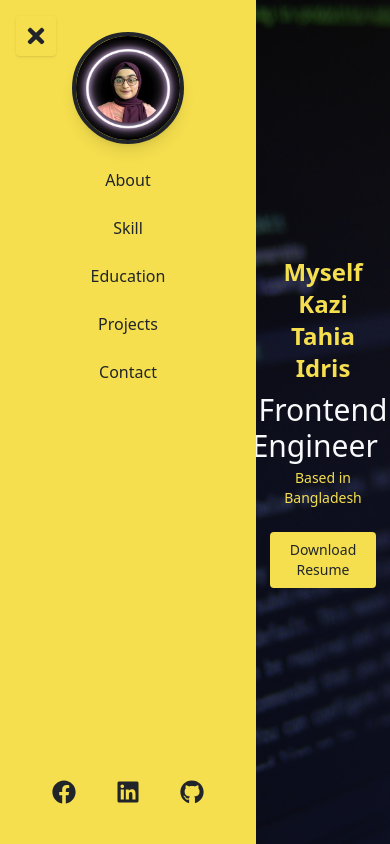
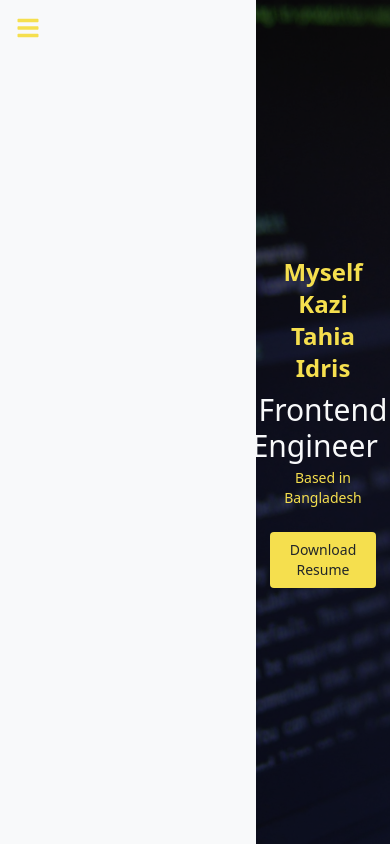
Before and after one commit to tahia-tahi/portfolio-tahia, a React (Vite) app: page / in a window 390 px wide. Shown: the top 844 px of the page. Built offline with nearby package versions, Linux system fonts and the light colour scheme.

Commit message:
style updated

```diff
--- a/src/Components/Sidebar.jsx
+++ b/src/Components/Sidebar.jsx
@@ -2,43 +2,21 @@ import React, { useState } from 'react';
 import { FaFacebook, FaLinkedin, FaGithub, FaBars, FaTimes } from 'react-icons/fa';
 import picture from '../assets/6.jpg';
 
-const navItems = ['about', 'skill', 'education', 'projects', 'contact'];
+const Sidebar = () => {
+  const [isOpen, setIsOpen] = useState(false);
+  const navItems = ['about', 'skill', 'education', 'projects', 'contact'];
 
-const Sidebar = () => {
-  const [isOpen, setIsOpen] = useState(true);
-
-  // Optional: Smooth scroll on nav click
-  const handleNavClick = (e, id) => {
-    e.preventDefault();
-    const el = document.getElementById(id);
-    if (el) {
-      el.scrollIntoView({ behavior: 'smooth' });
-    }
-    // On mobile, close sidebar after click
-    if (window.innerWidth < 768) {
-      setIsOpen(false);
-    }
-  };
-
-  // Responsive toggle button visible only on small screens
   return (
     <>
-      {/* Toggle Button for mobile */}
-      <button
-        onClick={() => setIsOpen(!isOpen)}
-        className="fixed top-4 left-4 z-50 md:hidden bg-primary text-secondary p-2 rounded shadow"
-        aria-label={isOpen ? 'Close menu' : 'Open menu'}
-      >
-        {isOpen ? <FaTimes size={24} /> : <FaBars size={24} />}
-      </button>
+      {/* Hamburger Icon - Only visible on mobile */}
+      <div className="md:hidden fixed top-4 left-4 z-50">
+        <button onClick={() => setIsOpen(true)} className="text-primary text-2xl">
+          <FaBars />
+        </button>
+      </div>
 
-      {/* Sidebar */}
-      <aside
-        className={`fixed top-0 left-0 h-full w-64 bg-primary text-secondary shadow-lg flex flex-col items-center py-8
-          transform transition-transform duration-300 ease-in-out
-          ${isOpen ? 'translate-x-0' : '-translate-x-full'} md:translate-x-0 md:static md:flex`}
-        aria-label="Sidebar navigation"
-      >
+      {/* Sidebar for Desktop */}
+      <aside className="hidden md:flex fixed top-0 left-0 h-full w-64 bg-primary text-secondary shadow-lg flex-col items-center py-8 z-40">
         {/* Profile Picture */}
         <div className="mb-4">
           <a href="#home" aria-label="Home">
@@ -50,8 +28,6 @@ const Sidebar = () => {
           </a>
         </div>
 
-
-
         {/* Navigation */}
         <nav className="flex-1 w-full">
           <ul className="space-y-2 text-center font-medium">
@@ -59,7 +35,6 @@ const Sidebar = () => {
               <li key={item}>
                 <a
                   href={`#${item}`}
-                  onClick={(e) => handleNavClick(e, item)}
                   className="block capitalize py-2 hover:bg-secondary hover:text-base-100 rounded-md transition"
                 >
                   {item}
@@ -70,36 +45,72 @@ const Sidebar = () => {
         </nav>
 
         {/* Social Icons */}
-        <div className="flex gap-6 mt-auto pt-3">
-          <a
-            href="https://facebook.com"
-            target="_blank"
-            rel="noopener noreferrer"
-            className="p-2 rounded hover:text-accent focus:outline-none focus:ring-2 focus:ring-accent"
-            aria-label="Facebook"
-          >
-            <FaFacebook className="w-6 h-6" />
+        <div className="flex gap-4 mt-auto pt-3">
+          <a href="https://facebook.com" target="_blank" rel="noopener noreferrer">
+            <FaFacebook className="w-6 h-6 hover:text-accent" />
           </a>
-          <a
-            href="https://linkedin.com"
-            target="_blank"
-            rel="noopener noreferrer"
-            className="p-2 rounded hover:text-accent focus:outline-none focus:ring-2 focus:ring-accent"
-            aria-label="LinkedIn"
-          >
-            <FaLinkedin className="w-6 h-6" />
+          <a href="https://linkedin.com" target="_blank" rel="noopener noreferrer">
+            <FaLinkedin className="w-6 h-6 hover:text-accent" />
           </a>
-          <a
-            href="https://github.com/tahia-tahi"
-            target="_blank"
-            rel="noopener noreferrer"
-            className="p-2 rounded hover:text-accent focus:outline-none focus:ring-2 focus:ring-accent"
-            aria-label="GitHub"
-          >
-            <FaGithub className="w-6 h-6" />
+          <a href="https://github.com/tahia-tahi" target="_blank" rel="noopener noreferrer">
+            <FaGithub className="w-6 h-6 hover:text-accent" />
           </a>
         </div>
       </aside>
+
+      {/* Mobile Sidebar Overlay */}
+      {isOpen && (
+        <div className="fixed inset-0 bg-primary text-secondary z-50 flex flex-col items-center py-8 transition-all duration-300">
+          {/* Close Button */}
+          <button
+            onClick={() => setIsOpen(false)}
+            className="absolute top-4 right-4 text-2xl text-secondary"
+          >
+            <FaTimes />
+          </button>
+
+          {/* Profile Picture */}
+          <div className="mb-4 mt-8">
+            <a href="#home" onClick={() => setIsOpen(false)}>
+              <img
+                src={picture}
+                alt="profile"
+                className="w-28 h-28 rounded-full border-4 border-secondary shadow-lg cursor-pointer"
+              />
+            </a>
+          </div>
+
+          {/* Navigation */}
+          <nav className="flex-1 w-full">
+            <ul className="space-y-4 text-center font-semibold text-lg">
+              {navItems.map((item) => (
+                <li key={item}>
+                  <a
+                    href={`#${item}`}
+                    onClick={() => setIsOpen(false)}
+                    className="block capitalize py-2 hover:text-accent transition"
+                  >
+                    {item}
+                  </a>
+                </li>
+              ))}
+            </ul>
+          </nav>
+
+          {/* Social Icons */}
+          <div className="flex gap-6 mt-auto pb-8 text-xl">
+            <a href="https://facebook.com" target="_blank" rel="noopener noreferrer">
+              <FaFacebook className="hover:text-accent" />
+            </a>
+            <a href="https://linkedin.com" target="_blank" rel="noopener noreferrer">
+              <FaLinkedin className="hover:text-accent" />
+            </a>
+            <a href="https://github.com/tahia-tahi" target="_blank" rel="noopener noreferrer">
+              <FaGithub className="hover:text-accent" />
+            </a>
+          </div>
+        </div>
+      )}
     </>
   );
 };
```
